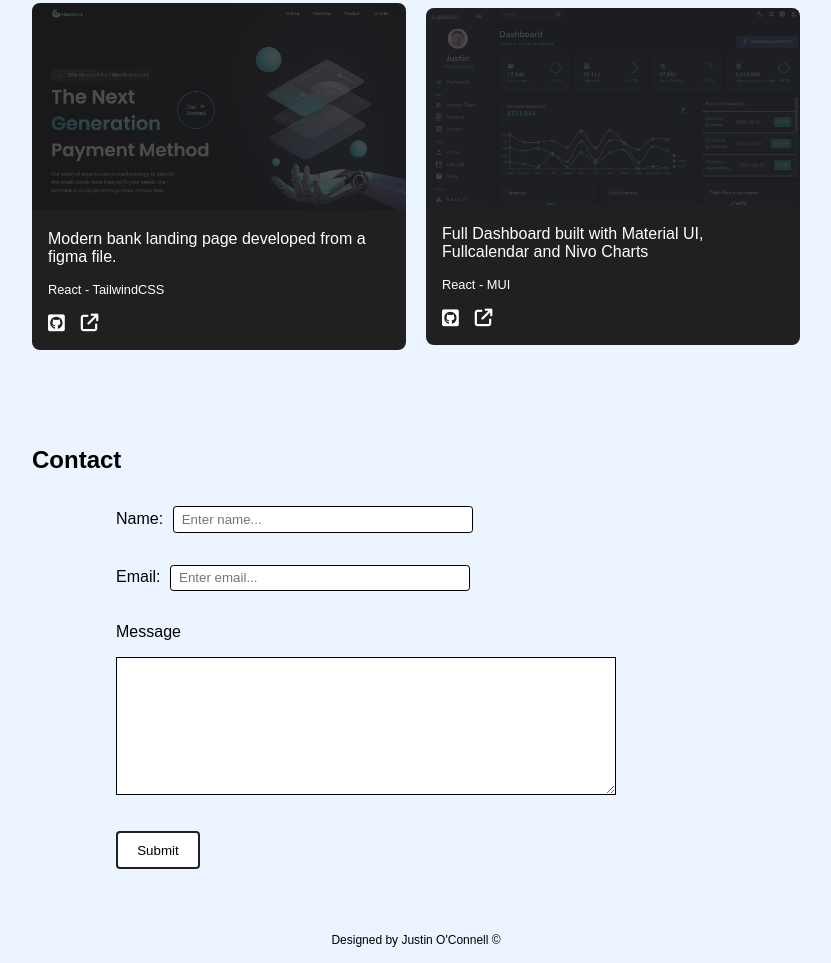
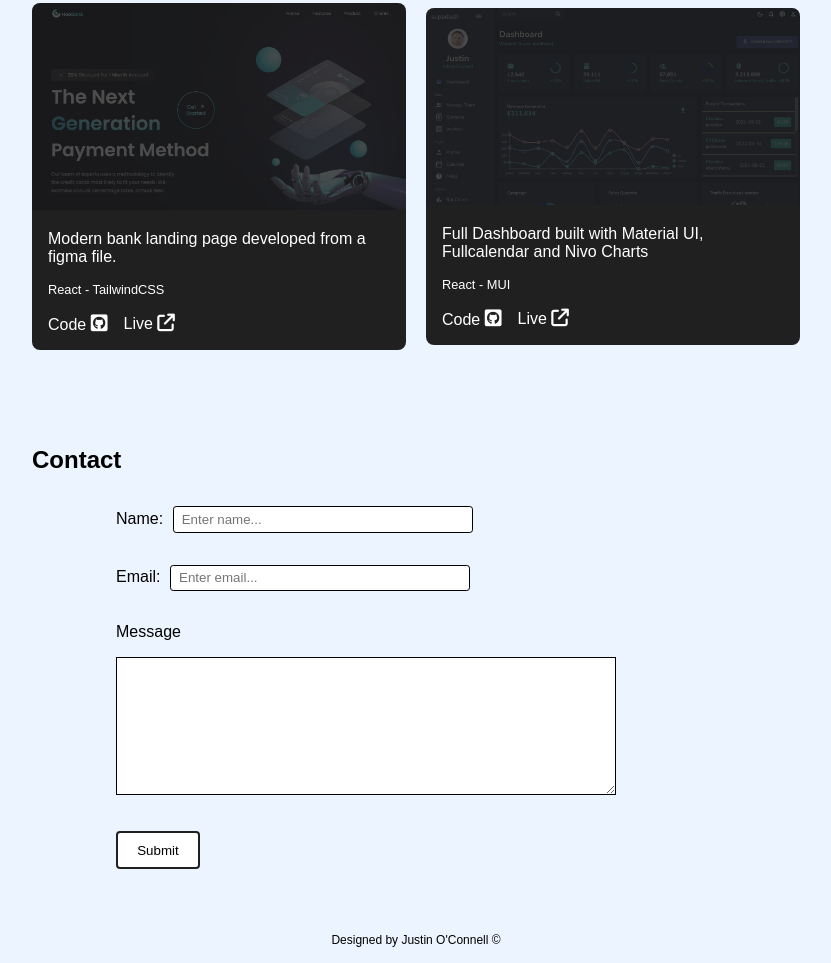
Before and after one commit to justin-0/my-portfolio, a website: page index.html in a window 1280 px wide. Shown: the part 1233-2196 px from the top of the page, without its empty margins (224-1055 px from the left). Drawn offline with Linux system fonts and the light colour scheme; a web font is replaced by a local one.

Commit message:
ui improved

```diff
--- a/index.html
+++ b/index.html
@@ -101,12 +101,12 @@
             <a
               href="https://github.com/justin-0/modern-bank-landing-page"
               target="_blank"
-              ><i class="fa-brands fa-square-github"></i
+              >Code <i class="fa-brands fa-square-github"></i
             ></a>
             <a
               href="https://stunning-pegasus-440287.netlify.app/"
               target="_blank"
-              ><i class="fa-solid fa-arrow-up-right-from-square"></i
+              >Live <i class="fa-solid fa-arrow-up-right-from-square"></i
             ></a>
           </div>
         </div>
@@ -123,12 +123,12 @@
           <div class="work__card-tech">React - MUI</div>
           <div class="work__card-links">
             <a href="https://github.com/justin-0/ulti-dash" target="_blank"
-              ><i class="fa-brands fa-square-github"></i
+              >Code <i class="fa-brands fa-square-github"></i
             ></a>
             <a
               href="https://exquisite-frangollo-c087e3.netlify.app/"
               target="_blank"
-              ><i class="fa-solid fa-arrow-up-right-from-square"></i
+              >Live <i class="fa-solid fa-arrow-up-right-from-square"></i
             ></a>
           </div>
         </div>
```
